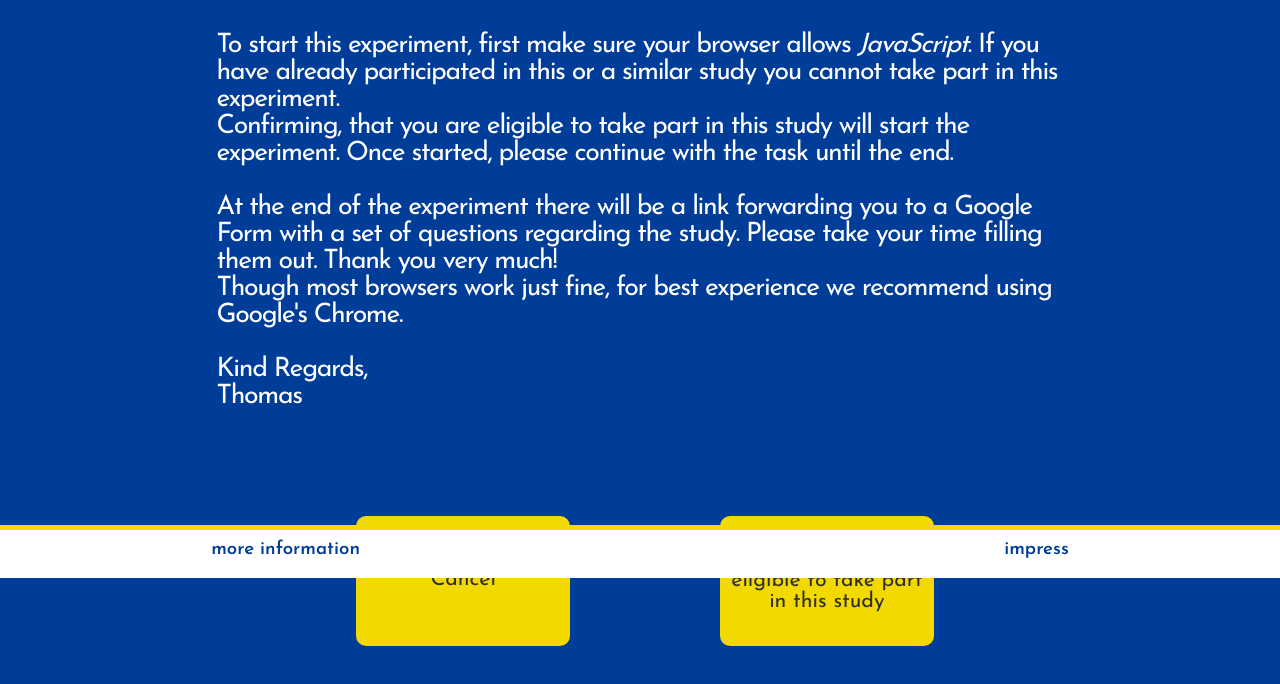
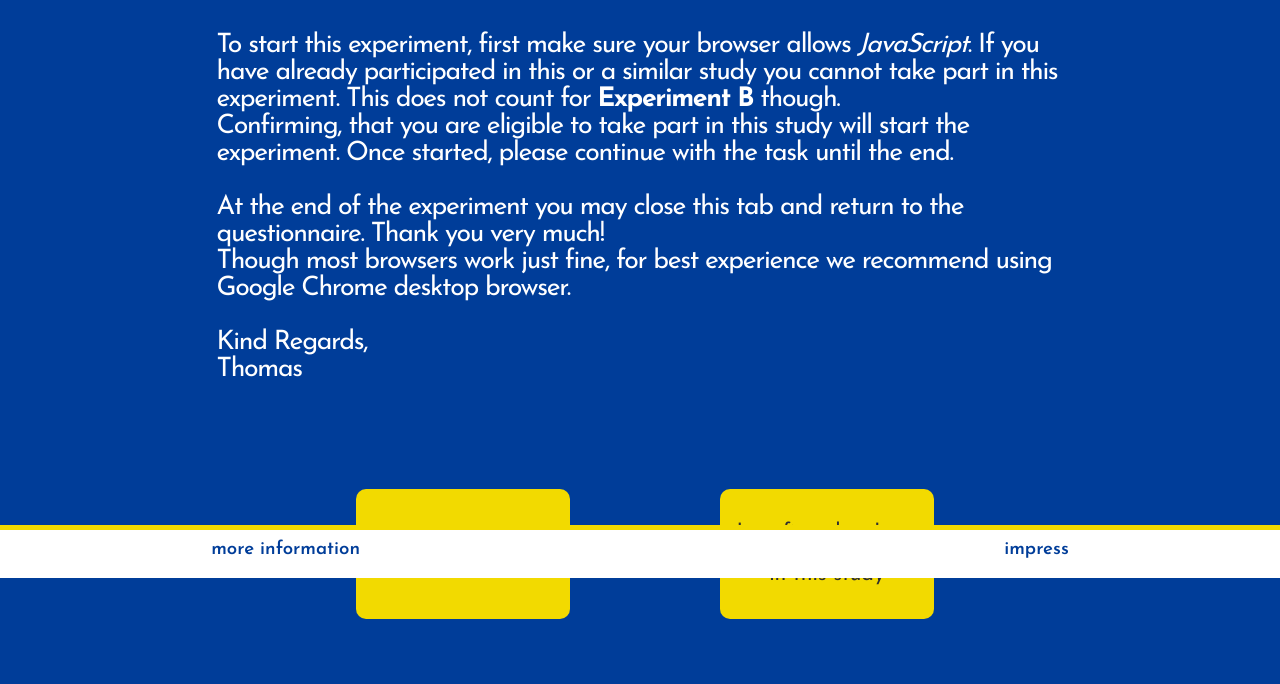
Before and after one commit to ThomasMildner/experiment-a, a plain HTML site: page index.html in a window 1280 px wide. Shown: the part 222-906 px from the top of the page. Drawn offline with Linux system fonts and the light colour scheme.

Commit message:
added functionality and fixed text

```diff
--- a/index.html
+++ b/index.html
@@ -15,12 +15,11 @@
     <div class="content">
         <h1>Experiment  A</h1>
         <p>To start this experiment, first make sure your browser allows <i>JavaScript</i>. If you have already
-            participated in this or a similar study you cannot take part in this experiment. </br>
+            participated in this or a similar study you cannot take part in this experiment. This does not count for <b>Experiment B</b> though. </br>
             Confirming, that you are eligible to take part in this study will start the experiment.
             Once started, please continue with the task until the end.</p>
-        <p>At the end of the experiment there will be a link forwarding you to a Google Form with a set of questions regarding the study.
-            Please take your time filling them out. Thank you very much!
-            </br>Though most browsers work just fine, for best experience we recommend using Google's Chrome.</p>
+        <p>At the end of the experiment you may close this tab and return to the questionnaire. Thank you very much!
+            </br>Though most browsers work just fine, for best experience we recommend using Google Chrome desktop browser.</p>
         <p>Kind Regards, </br>Thomas</p>
 
         <div class="confirmation">
```
Also changed, not shown: experiment.html (+1 -1 lines).
